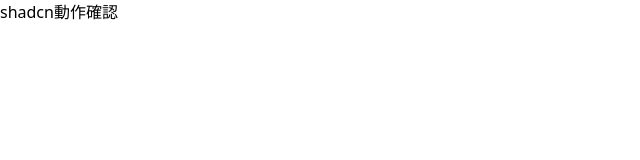
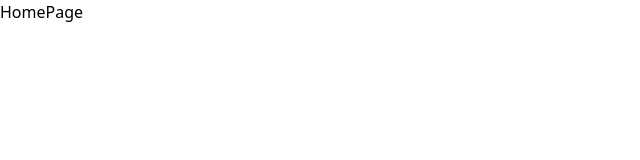
Before and after one commit to hikaru-28/outlog-frontend, a React (Vite) app: page / in a window 1280 px wide. Shown: the top 160 px of the page, without its empty margins (0-640 px from the left). Built offline with nearby package versions, Linux system fonts and the light colour scheme.

Commit message:
feat: ルーティング設定

```diff
--- a/src/App.tsx
+++ b/src/App.tsx
@@ -1,10 +1,21 @@
-import { Button } from '@/components/ui/button'
+import { Routes, Route } from 'react-router-dom'
+import RegisterPage from './pages/RegisterPage.tsx'
+import LoginPage from './pages/LoginPage.tsx'
+import HomePage from './pages/HomePage.tsx'
+import InputNewPage from './pages/InputNewPage.tsx'
+import InputEditPage from './pages/InputEditPage.tsx'
+import OutputPage from './pages/OutputPage.tsx'
 
 function App() {
   return (
-    <div className="flex min-h-screen items-center justify-center">
-      <Button>shadcn動作確認</Button>
-    </div>
+    <Routes>
+      <Route path='/register' element={<RegisterPage />} />
+      <Route path='/login' element={<LoginPage />} />
+      <Route path='/' element={<HomePage />} />
+      <Route path='/inputs/new' element={<InputNewPage />} />
+      <Route path='/inputs/:id' element={<InputEditPage />} />
+      <Route path='/inputs/:id/output' element={<OutputPage />} />
+    </Routes>
   )
 }
 
--- a/src/main.tsx
+++ b/src/main.tsx
@@ -1,11 +1,14 @@
 import { StrictMode } from 'react'
 import { createRoot } from 'react-dom/client'
-
+import { BrowserRouter } from 'react-router-dom'
+import App from './App.tsx'
 import './index.css'
-import App from './App.tsx'
 
 createRoot(document.getElementById('root')!).render(
   <StrictMode>
-    <App />
+    <BrowserRouter>
+      <App />
+    </BrowserRouter>
+
   </StrictMode>,
 )
```
